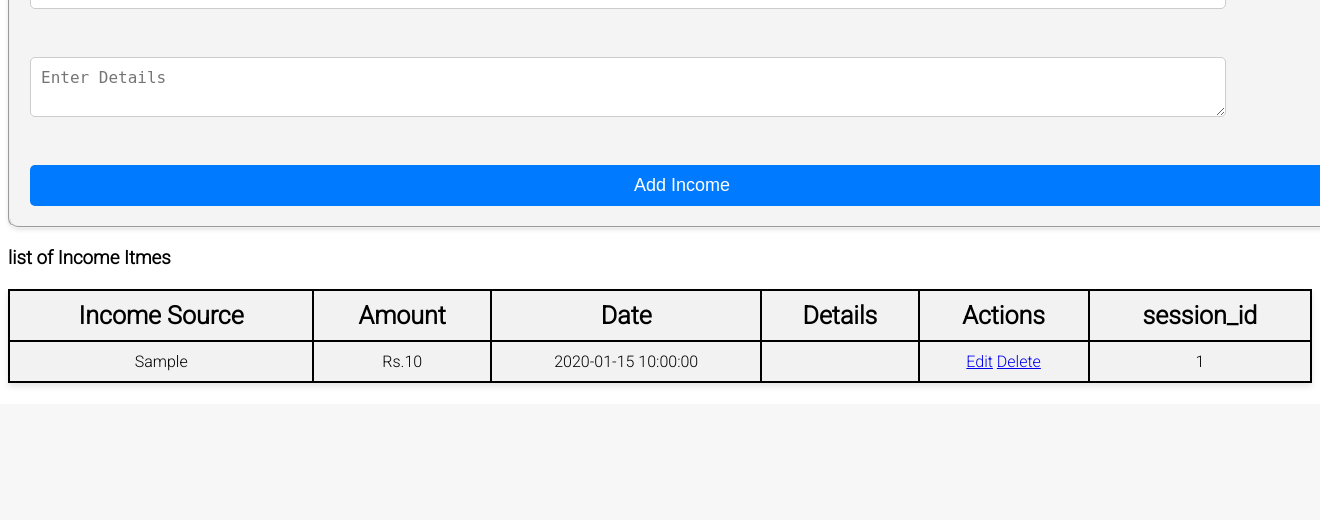
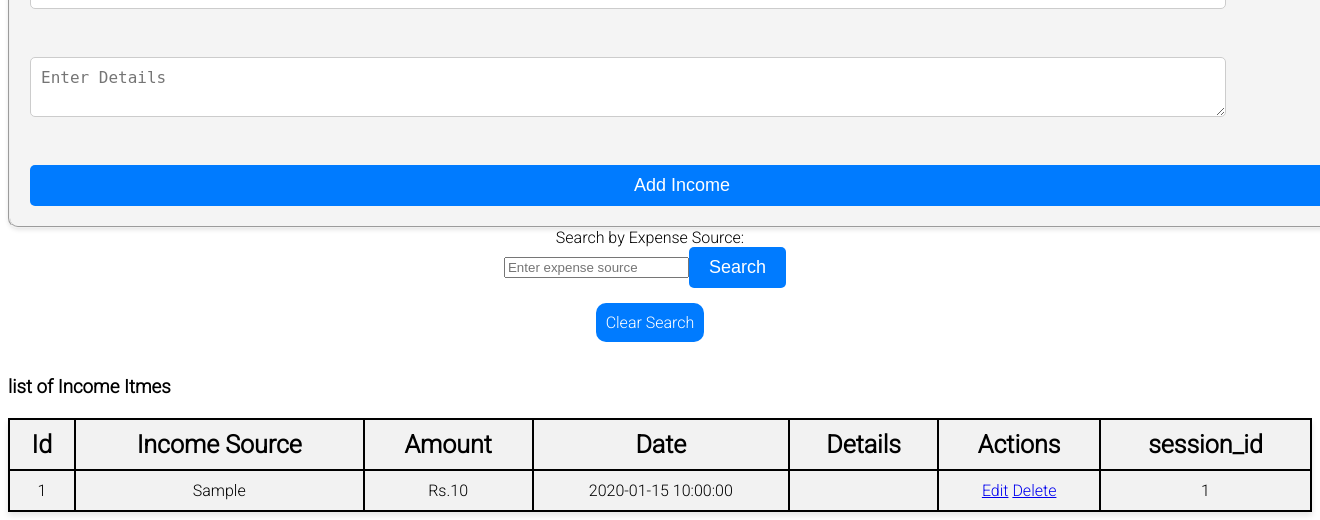
Before and after one commit to Sudip-khadka/spendrite, a PHP site: page /income.php in a window 1320 px wide; the page is wider, and only the part inside the window is pictured. Shown: the part 396-916 px from the top of that part. Before the commit the page ends 780 px from the top of that part, so only its background shows below. Run offline with PHP 8.4, Linux system fonts and the light colour scheme; the visitor is signed in with stand-in values (Sample User, id 1); tables that the repository leaves empty or names only in its code hold one stand-in row (values such as "Sample post"); data that the repository does not hold is empty.

Commit message:
added search field in expense and income section

```diff
--- a/income.php
+++ b/income.php
@@ -24,7 +24,34 @@ $user_id = $_SESSION['user_id'];
     <link rel="preconnect" href="https://fonts.googleapis.com">
     <link rel="preconnect" href="https://fonts.gstatic.com" crossorigin>
     <link href="https://fonts.googleapis.com/css2?family=Dancing+Script:wght@700&family=Josefin+Sans:wght@600&family=Roboto:wght@300&display=swap" rel="stylesheet">
+    <style>
+     .search-form {
 
+            display: flex;
+            align-items: center;
+            margin-right: 10px;
+            padding-right: 10px;
+        }
+
+        .search-container {
+
+            padding: right 10px;
+            display: flex;
+            align-items: center;
+            margin-right: 10px;
+        }
+
+        .clear-search {
+
+            border-radius: 10px;
+            padding:10px;
+            background-color: #007bff;
+            text-decoration: none;
+            color: #ffff;
+            margin:15px;
+        }
+
+</style>
 </head>
 <body>
 <header>
@@ -60,10 +87,18 @@ $user_id = $_SESSION['user_id'];
         </div>
 
     </fieldset>
-
+    <form action="<?php echo strtok($_SERVER["REQUEST_URI"], '?'); ?>" method="get" class="search-form">
+        <label for="search">Search by Expense Source:</label>
+        <div class="search-container">
+            <input type="text" name="search" id="search" placeholder="Enter expense source" value="<?php echo isset($search) ? $search : ''; ?>">
+            <input type="submit" value="Search">
+        </div>
+        <a href="<?php echo strtok($_SERVER["REQUEST_URI"], '?'); ?>" class="clear-search">Clear Search</a>
+    </form>
     <h3>list of Income Itmes </h3>
     <table border="1px">
         <tr>
+            <th>Id</th>
             <th>Income Source</th>
             <th>Amount</th>
             <th>Date</th>
@@ -75,9 +110,14 @@ $user_id = $_SESSION['user_id'];
 
             <?php
             include 'incomedb.php';
-            $sql= "SELECT * FROM incomes where user_id=$user_id";
-            $result=mysqli_query($conn,$sql);
+            $search = isset($_GET['search']) ? $_GET['search'] : '';
 
+            if ($search) {
+                $sql = "SELECT * FROM incomes WHERE user_id = $user_id AND source LIKE '%$search%'";
+            } else {
+                $sql = "SELECT * FROM incomes WHERE user_id = $user_id";
+            }
+            $result = mysqli_query($conn, $sql);
             if($result){
                 while($row=mysqli_fetch_assoc($result)){
                     $id=$row['id'];
@@ -87,7 +127,7 @@ $user_id = $_SESSION['user_id'];
                     $detail=$row['Details'];
                     $user=$row['user_id'];
                    ?>
-
+            <td><?php echo $id?> </td>
             <td><?php echo $source ?></td>
             <td><?php echo "Rs.".$amount ?></td>
             <td><?php echo $date?></td>
```
Also changed, not shown: expenses.php (+48 -5 lines).
